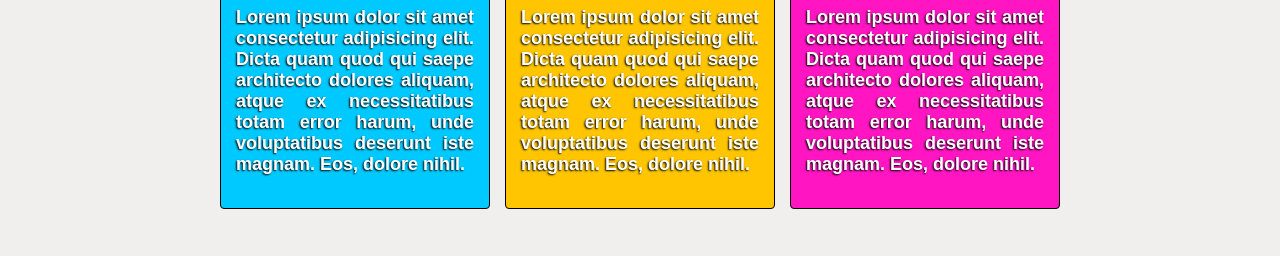
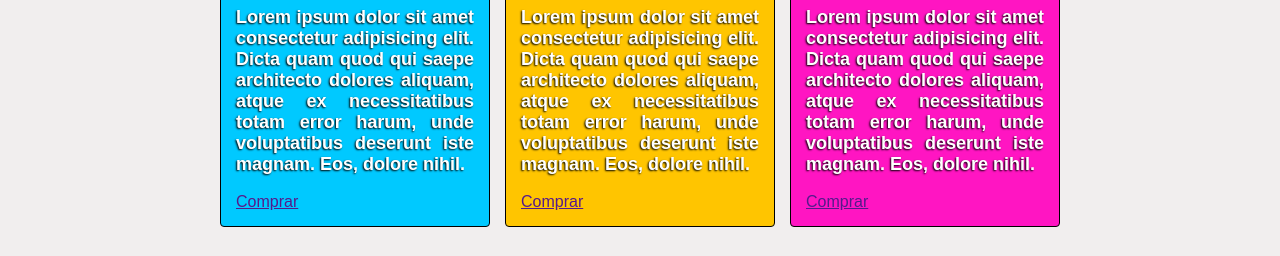
Before and after one commit to emacaz/ML-ProgrammingCourse, a plain HTML site: page index.html in a window 1280 px wide. Shown: the part 1060-1316 px from the top of the page. Drawn offline with Linux system fonts and the light colour scheme.

Commit message:
links para los productos

```diff
--- a/index.html
+++ b/index.html
@@ -64,18 +64,21 @@
                         <img src="./images/logo.png" alt="img de producto">
                         <h1>Product 1</h1>
                         <p>Lorem ipsum dolor sit amet consectetur adipisicing elit. Dicta quam quod qui saepe architecto dolores aliquam, atque ex necessitatibus totam error harum, unde voluptatibus deserunt iste magnam. Eos, dolore nihil.</p>
+                        <a href="">Comprar</a>
                     </div>
 
                     <div class="product-item product-two">
                         <img src="./images/logo.png" alt="img de producto">
                         <h1>Product 2</h1>
                         <p>Lorem ipsum dolor sit amet consectetur adipisicing elit. Dicta quam quod qui saepe architecto dolores aliquam, atque ex necessitatibus totam error harum, unde voluptatibus deserunt iste magnam. Eos, dolore nihil.</p>
+                        <a href="">Comprar</a>
                     </div>
 
                     <div class="product-item product-three">
                         <img src="./images/logo.png" alt="img de producto">
                         <h1>Product 3</h1>
                         <p>Lorem ipsum dolor sit amet consectetur adipisicing elit. Dicta quam quod qui saepe architecto dolores aliquam, atque ex necessitatibus totam error harum, unde voluptatibus deserunt iste magnam. Eos, dolore nihil.</p>
+                        <a href="">Comprar</a>
                     </div>
 
                 </div>
```
